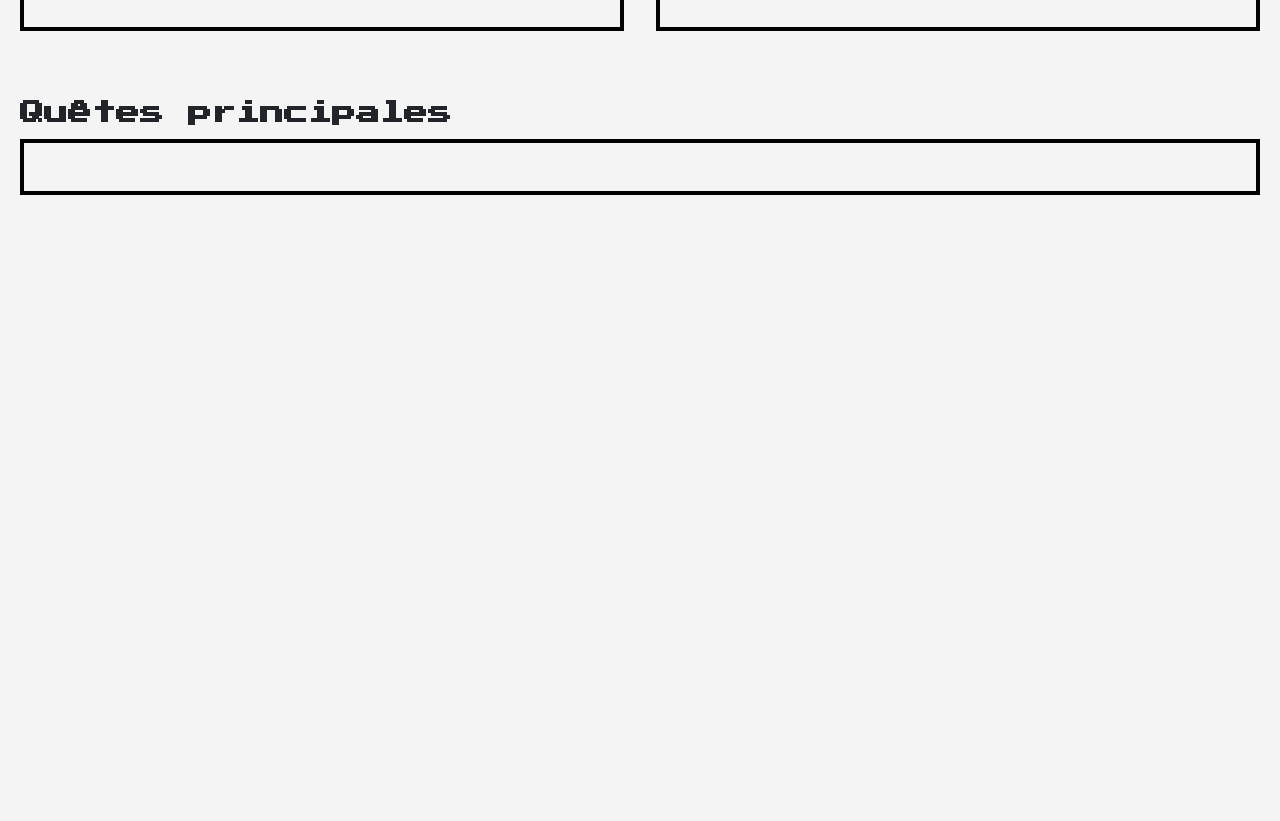
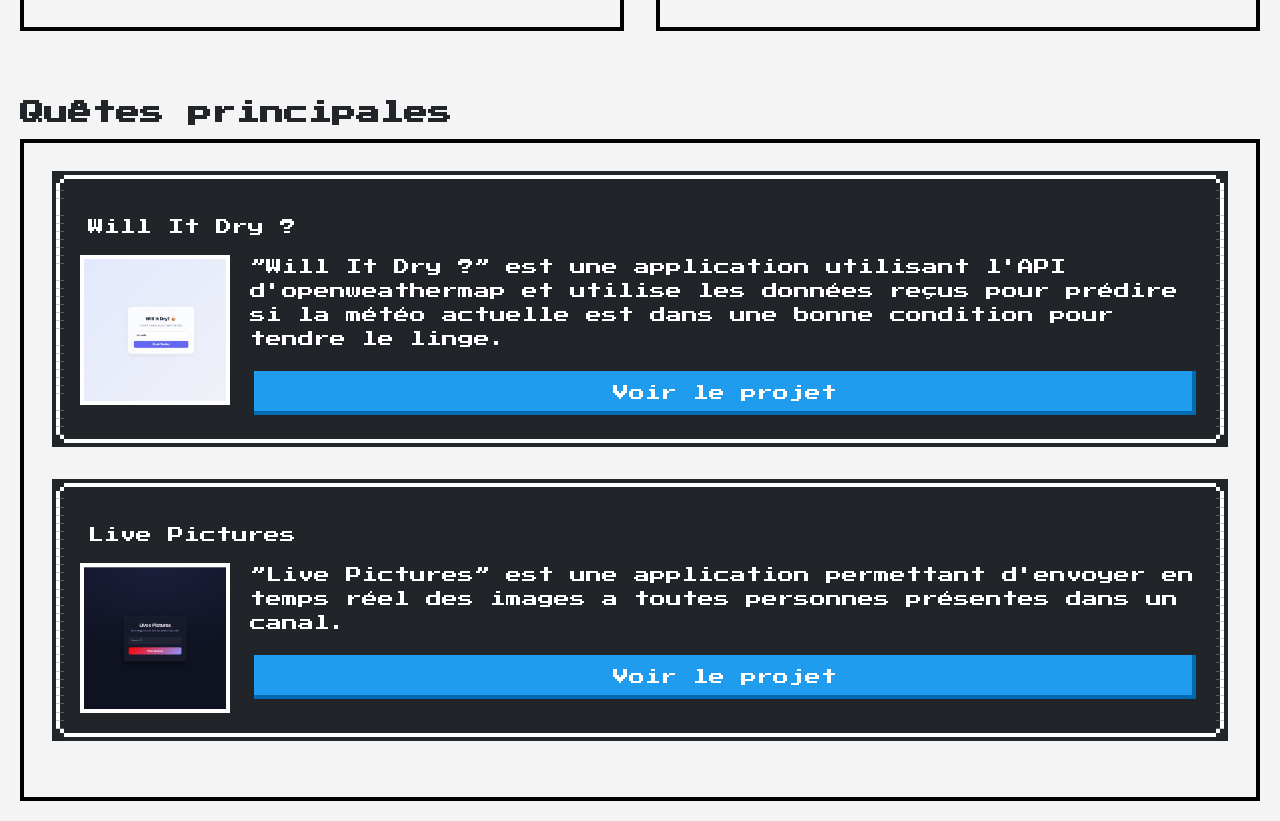
Before and after one commit to RayanEreteo/rayanereteo_, a React (Vite) app: page / in a window 1280 px wide. Shown: the part 880-1701 px from the top of the page. Before the commit the page ends 1095 px from the top, so only its background shows below. Built offline with nearby package versions, Linux system fonts and the light colour scheme.

Commit message:
Created project component to display personal projects.

```diff
--- a/src/App.css
+++ b/src/App.css
@@ -57,3 +57,51 @@ body {
   margin-bottom: 0.5rem;
   font-size: 0.8rem;
 }
+
+#projects .nes-container {
+  padding: 1.5rem;
+}
+
+.project-card {
+  margin-bottom: 2.5rem;
+}
+
+.project-body {
+  display: flex;
+  flex-direction: row;
+  gap: 2rem;
+  align-items: center;
+}
+
+.project-img {
+  width: 150px;
+  height: 150px;
+  image-rendering: pixelated;
+  border: 4px solid #fff;
+  display: block;
+}
+
+.project-details {
+  display: flex;
+  flex-direction: column;
+  justify-content: space-between;
+  height: 100%;
+}
+
+.project-description {
+  margin-bottom: 1.5rem;
+  line-height: 1.6;
+}
+
+@media (max-width: 768px) {
+  .project-body {
+    flex-direction: column;
+    align-items: center;
+    text-align: center;
+  }
+
+  .project-img {
+    width: 100%;
+    max-width: 200px;
+  }
+}
--- a/src/components/Project.tsx
+++ b/src/components/Project.tsx
@@ -1,7 +1,39 @@
-function Project() {
+
+type ProjectT = {
+  title: string,
+  description: string,
+  thumbnail: string,
+  projectURL?: string
+}
+
+function Project({title, description, thumbnail, projectURL}: ProjectT) {
   return (
-    <div className="project"></div>
-  )
+    <div className="nes-container is-rounded is-dark with-title mb" style={{ marginBottom: '2rem' }}>
+      <p className="title" style={{marginTop: "1rem"}}>{title}</p>
+      <div className="project-content" style={{ display: 'flex', gap: '20px', alignItems: 'start', flexWrap: 'wrap' }}>
+        <div className="project-thumbnail">
+          <img
+            src={thumbnail}
+            alt={`${title} thumbnail`}
+            style={{ width: '150px', height: '150px', objectFit: 'cover', border: '4px solid white' }}
+          />
+        </div>
+
+        <div className="project-details" style={{ flex: 1 }}>
+          <p>{description}</p>
+          <a
+            href={projectURL}
+            target="_blank"
+            rel="noopener noreferrer"
+            className="nes-btn is-primary"
+          >
+            Voir le projet
+          </a>
+        </div>
+
+      </div>
+    </div>
+  );
 }
 
 export default Project
```
